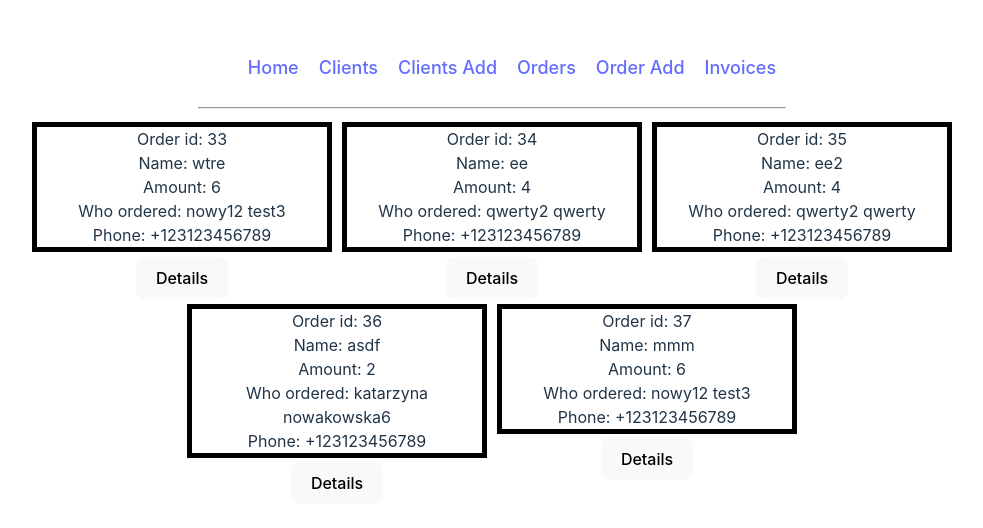
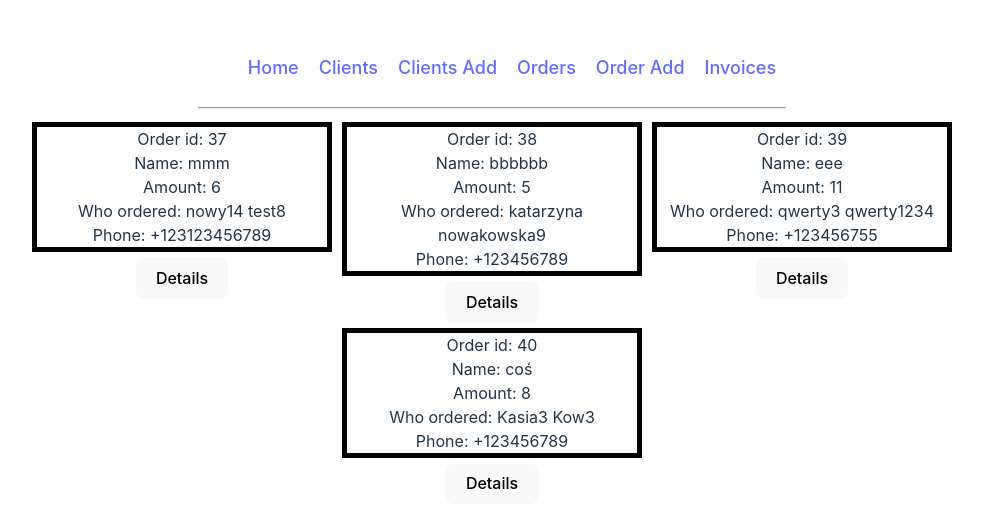
Before and after one commit to magdalsen/react-exercise-app, a React (Vite) app: page /orders in a window 1280 px wide. Shown: the part 134-662 px from the top of the page, without its empty margins (148-1131 px from the left). Built offline with nearby package versions, Linux system fonts and the light colour scheme; data requests are answered from the project's data file.

Commit message:
orders mutate v3 small fix

```diff
--- a/data/db.json
+++ b/data/db.json
@@ -46,8 +46,8 @@
     },
     {
       "imgSrc": "https://images.unsplash.com/photo-1661869535393-872dea2d9f8d?ixlib=rb-1.2.1&ixid=MnwxMjA3fDB8MHxwaG90by1wYWdlfHx8fGVufDB8fHx8&auto=format&fit=crop&w=1887&q=80",
-      "name": "Kasia2",
-      "surname": "Kow2",
+      "name": "Kasia3",
+      "surname": "Kow3",
       "street": "Podlaska",
       "postCode": "12-234",
       "town": "Poznań",
@@ -80,7 +80,7 @@
     {
       "imgSrc": "https://images.unsplash.com/photo-1661869535393-872dea2d9f8d?ixlib=rb-1.2.1&ixid=MnwxMjA3fDB8MHxwaG90by1wYWdlfHx8fGVufDB8fHx8&auto=format&fit=crop&w=1887&q=80",
       "name": "katarzyna",
-      "surname": "nowakowska6",
+      "surname": "nowakowska9",
       "street": "fdsfsd",
       "postCode": "66-666f",
       "town": "ffds",
@@ -90,8 +90,8 @@
     },
     {
       "imgSrc": "https://images.unsplash.com/photo-1661869535393-872dea2d9f8d?ixlib=rb-1.2.1&ixid=MnwxMjA3fDB8MHxwaG90by1wYWdlfHx8fGVufDB8fHx8&auto=format&fit=crop&w=1887&q=80",
-      "name": "qwerty2",
-      "surname": "qwerty",
+      "name": "qwerty3",
+      "surname": "qwerty1234",
       "street": "dfcsf",
       "postCode": "66-666",
       "town": "fdsfsd",
@@ -101,8 +101,8 @@
     },
     {
       "imgSrc": "https://images.unsplash.com/photo-1661869535393-872dea2d9f8d?ixlib=rb-1.2.1&ixid=MnwxMjA3fDB8MHxwaG90by1wYWdlfHx8fGVufDB8fHx8&auto=format&fit=crop&w=1887&q=80",
-      "name": "nowy12",
-      "surname": "test3",
+      "name": "nowy14",
+      "surname": "test8",
       "street": "aaha",
       "postCode": "69-789",
       "town": "DDD",
@@ -113,44 +113,36 @@
   ],
   "orders": [
     {
-      "title": "wtre",
-      "amount": 6,
-      "orderOwner": "nowy8 test3",
-      "phoneNumber": "+123123456789",
-      "ownerId": 13,
-      "id": 33
-    },
-    {
-      "title": "ee",
-      "amount": 4,
-      "orderOwner": "qwerty qwerty",
-      "phoneNumber": "+123123456789",
-      "ownerId": 9,
-      "id": 34
-    },
-    {
-      "title": "ee2",
-      "amount": 4,
-      "orderOwner": "qwerty qwerty",
-      "phoneNumber": "+123123456789",
-      "ownerId": 9,
-      "id": 35
-    },
-    {
-      "title": "asdf",
-      "amount": 2,
-      "orderOwner": "katarzyna nowakowska4",
-      "phoneNumber": "+123123456789",
-      "ownerId": 6,
-      "id": 36
-    },
-    {
       "title": "mmm",
       "amount": 6,
       "orderOwner": "nowy9 test3",
       "phoneNumber": "+123123456789",
       "ownerId": 13,
       "id": 37
+    },
+    {
+      "title": "bbbbbb",
+      "amount": 5,
+      "orderOwner": "katarzyna nowakowska6",
+      "phoneNumber": "+123456789",
+      "ownerId": 6,
+      "id": 38
+    },
+    {
+      "title": "eee",
+      "amount": 11,
+      "orderOwner": "qwerty3 qwerty",
+      "phoneNumber": "+123456755",
+      "ownerId": 9,
+      "id": 39
+    },
+    {
+      "title": "coś",
+      "amount": 8,
+      "orderOwner": "Kasia2 Kow2",
+      "phoneNumber": "+123456789",
+      "ownerId": 11,
+      "id": 40
     }
   ]
 }
--- a/src/components/pages/Orders.tsx
+++ b/src/components/pages/Orders.tsx
@@ -8,34 +8,20 @@ import style from "./Orders.module.css"
 const Orders = () => {
   const queryClient = useQueryClient();
 
-  const fetchFn = async () => {
-    const response =  await fetch(`http://localhost:8000/orders`)
-    const res =  await response.json();
-    const data =  await res;
-    return data;
-  }
-  const {data:data, isLoading, error}=useQuery(['orders'],fetchFn);
-
-      const fetchFn2 = async () => {
-        // const response =  await fetch(`http://localhost:8000/orders`)
-        // const res =  await response.json();
-        // const data =  await res;
-        // await data.map(async (el: { ownerId: any })=>{
-        //   const response2 = await fetch(`http://localhost:8000/clients/${el.ownerId}`);
-        //   const res2 = await response2.json();
-        //   const data2 = await res2;
-        //   return data2;
-        // })
+      const fetchFn = async () => {
+        const response =  await fetch(`http://localhost:8000/orders`)
+        const res =  await response.json();
+        const orders =  await res;
         const response2 = await fetch(`http://localhost:8000/clients`);
         const res2 = await response2.json();
-        const data2 = await res2;
-        return data2;
+        const clients = await res2;
+        return {orders,clients};
       }
-      const {data:data2}=useQuery(['clients'],fetchFn2);
+      const {data, isLoading, error}=useQuery(['orders', 'clients'],fetchFn);
 
       const mutation = useMutation(async ()=>{return await fetchFn()}, {
         onSuccess: () => {
-          queryClient.invalidateQueries(["orders"]);
+          queryClient.invalidateQueries(["orders", "clients"]);
         },
         onError: () => {
           throw new Error("Something went wrong :(");
@@ -43,22 +29,8 @@ const Orders = () => {
       });
 
       useEffect(() => {
-        mutation.mutate(data);
+        mutation.mutate(data?.orders, data?.clients);
       }, []);
-
-      const mutation2 = useMutation(async ()=>{return await fetchFn2()}, {
-        onSuccess: () => {
-          queryClient.invalidateQueries(["clients"]);
-        },
-        onError: () => {
-          throw new Error("Something went wrong :(");
-        }
-      });
-
-      useEffect(() => {
-        mutation2.mutate(data2);
-      }, []);
-console.log(data,data2);
 
       if(error){
         return <p>Cannot get orders</p>
@@ -70,9 +42,9 @@ console.log(data,data2);
   return (
      <div>
         <Wrapper>
-            {data.map((el: OrderProps) => (
+            {data?.orders.map((el: OrderProps) => (
               <div key={el.id}>
-                {data2.map((el2:any)=>(
+                {data?.clients.map((el2:any)=>(
                   <div className={(Number(`${el2.id}`) === Number(el.ownerId) ? '' : style.dispNone)}>
                     <Order id={el.id} title={el.title} amount={el.amount} orderOwner={Number(`${el2.id}`) === Number(el.ownerId) ? `${el2.name} ${el2.surname}` : ''} ownerId={el.ownerId} phoneNumber={el.phoneNumber} />
                   </div>
```
